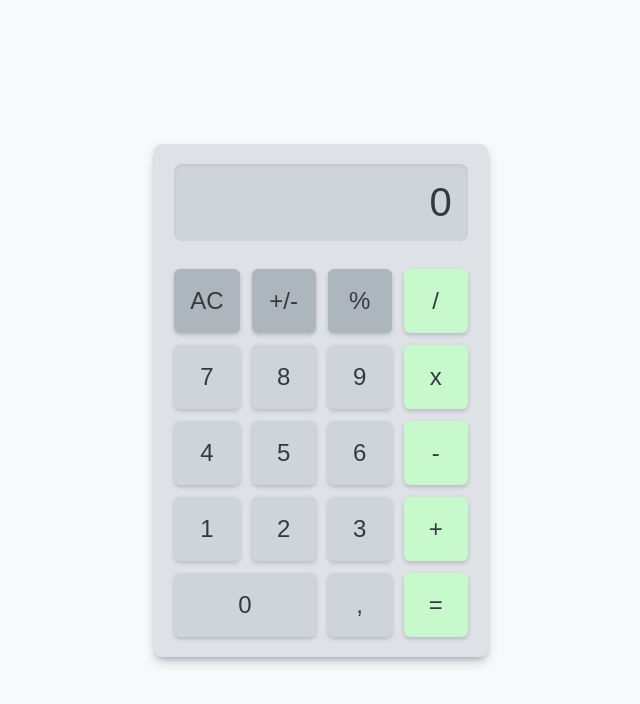
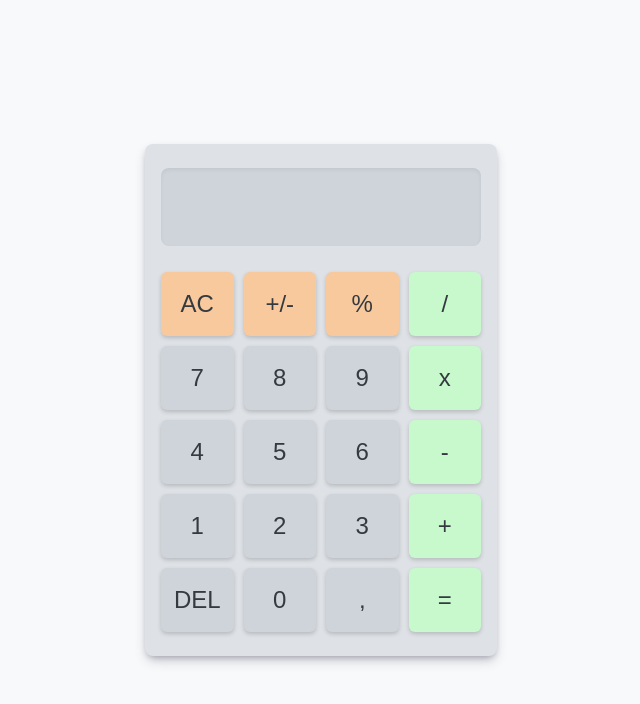
Before and after one commit to MatheusChignolli/calculator-react-ts-vite, a React (Vite) app: page / in a window 1280 px wide. Shown: the top 704 px of the page, without its empty margins (319-959 px from the left). Built offline with nearby package versions, Linux system fonts and the light colour scheme.

Commit message:
improve style and possible bugs on calculations

```diff
--- a/src/App.css
+++ b/src/App.css
@@ -1,8 +1,9 @@
 main {
-  gap: 12px;
+  gap: 10px;
+  width: 320px;
   color: #343a40;
   display: grid;
-  padding: 20px;
+  padding: 24px 16px;
   box-shadow: rgba(50, 50, 93, 0.25) 0px 6px 12px -2px,
     rgba(0, 0, 0, 0.3) 0px 3px 7px -3px;
   border-radius: 8px;
@@ -20,8 +21,8 @@ main button {
   color: #343a40;
   cursor: pointer;
   border: 0px solid transparent;
-  padding: 16px;
-  min-width: 64px;
+  padding: 8px;
+  min-width: 70px;
   font-size: 24px;
   min-height: 64px;
   box-shadow: rgba(0, 0, 0, 0.18) 0px 2px 4px;
@@ -38,21 +39,30 @@ main button:active {
 }
 
 .grey {
-  background: #adb5bd;
+  background: rgb(247, 201, 157);
 }
 
 main .result {
-  box-shadow: rgba(0, 0, 0, 0.06) 0px 2px 4px 0px inset;
-  padding: 16px;
+  grid-area: result;
+  height: 46px;
+  padding: 24px 16px 8px 16px;
+  overflow: hidden;
+  position: relative;
   font-size: 40px;
   max-width: 100%;
   text-align: right;
-  grid-area: result;
+  box-shadow: rgba(0, 0, 0, 0.06) 0px 2px 4px 0px inset;
   margin-bottom: 16px;
+  border-radius: 8px;
   background-color: #ced4da;
-  border-radius: 8px;
+  white-space: nowrap;
+  text-overflow: ellipsis;
 }
 
-main .zero {
-  grid-area: zero;
+main .result p {
+  position: absolute;
+  top: 6px;
+  right: 16px;
+  margin: 0;
+  font-size: 18px;
 }
--- a/src/App.tsx
+++ b/src/App.tsx
@@ -4,11 +4,10 @@ import "./App.css";
 
 BigNumber.config({ DECIMAL_PLACES: 5 });
 
-const initialValues = {
-  old: "0",
-  new: "0",
+type Values = {
+  old?: string;
+  new?: string;
 };
-const initialOperation = null;
 
 enum Operations {
   sum = "sum",
@@ -17,8 +16,15 @@ enum Operations {
   multiply = "multiply",
 }
 
+const initialValues = {
+  old: undefined,
+  new: undefined,
+};
+
+const initialOperation = null;
+
 function App() {
-  const [values, setValues] = useState(initialValues);
+  const [values, setValues] = useState<Values>(initialValues);
   const [operation, setOperation] = useState<Operations | null>(
     initialOperation
   );
@@ -29,52 +35,68 @@ function App() {
   };
 
   const positiveNegative = () =>
-    setValues((prevState) => ({
+    setValues((prevState) =>
+      prevState?.new
+        ? {
             ...prevState,
             new:
-        prevState.new.indexOf("-") === 0
+              prevState?.new?.indexOf("-") === 0
                 ? prevState.new.replace("-", "")
                 : `-${prevState.new}`,
-    }));
+          }
+        : prevState
+    );
 
-  const percentage = () =>
-    setValues((prevState) => ({
+  const percentage = () => {
+    if (values.new)
+      setValues((prevState) =>
+        prevState.new
+          ? {
               ...prevState,
               new: new BigNumber(prevState.new).dividedBy(100).toString(),
-    }));
+            }
+          : prevState
+      );
+  };
 
   const addDot = () => {
-    if (values.new.indexOf(".") === -1) {
+    if (values?.new?.indexOf(".") === -1) {
       setValues((prevState) => ({ ...prevState, new: `${prevState.new}.` }));
     }
   };
 
   const setNumber = (number: string) => {
     setValues((prevState) => {
-      if (["0", "-0"].includes(prevState.new)) {
+      if (!prevState.new) {
+        return {
+          ...prevState,
+          new: number,
+        };
+      }
+
+      if (prevState.new && ["0", "-0"].includes(prevState.new)) {
         return {
           ...prevState,
           new: prevState.new.includes("-") ? `-${number}` : number,
         };
-      } else {
+      }
+
       return {
         ...prevState,
         new: `${prevState.new}${number}`,
       };
-      }
     });
   };
 
   const chooseOperation = (operation: Operations) => {
     setOperation(operation);
     setValues((prevState) => ({
-      new:
-        values.old !== "0"
-          ? operations[operation](prevState.old, prevState.new)
-          : "0",
+      new: undefined,
       old:
-        values.old !== "0"
-          ? operations[operation](prevState.old, prevState.new)
+        prevState.old && prevState.new
+          ? operations[operation].function(prevState.old, prevState.new)
+          : prevState.old
+          ? prevState.old
           : prevState.new,
     }));
   };
@@ -90,23 +112,64 @@ function App() {
     new BigNumber(a).dividedBy(b).toString();
 
   const operations = {
-    sum,
-    minus,
-    multiply,
-    divide,
+    sum: {
+      label: "+",
+      function: sum,
+    },
+    minus: {
+      label: "-",
+      function: minus,
+    },
+    divide: {
+      label: "/",
+      function: divide,
+    },
+    multiply: {
+      label: "x",
+      function: multiply,
+    },
   };
 
   const calculate = () => {
-    if (operation) {
-      setValues((prevState) => {
-        return {
-          old: "0",
-          new: operations[operation](prevState.old, prevState.new),
-        };
-      });
+    if (operation && values.old && values.new) {
+      setValues((prevState) =>
+        prevState.old && prevState.new
+          ? {
+              old: undefined,
+              new: operations[operation].function(prevState.old, prevState.new),
+            }
+          : prevState
+      );
       setOperation(initialOperation);
     }
   };
+
+  const deleteNumber = () =>
+    setValues((prevState) => {
+      const slicedValue = prevState.new?.slice(0, -1);
+
+      if (slicedValue === "-") {
+        return {
+          ...prevState,
+          new: undefined,
+        };
+      }
+
+      if (
+        !!slicedValue &&
+        slicedValue?.indexOf(".") === slicedValue?.length - 1
+      ) {
+        return {
+          ...prevState,
+          new: slicedValue.slice(0, -1),
+        };
+      }
+
+      return {
+        ...prevState,
+        new: slicedValue,
+      };
+    });
 
   const buttons = [
     {
@@ -181,8 +244,11 @@ function App() {
       onClick: () => chooseOperation(Operations.sum),
     },
     {
+      label: "DEL",
+      onClick: deleteNumber,
+    },
+    {
       label: "0",
-      className: "zero",
       onClick: () => setNumber("0"),
     },
     {
@@ -199,7 +265,12 @@ function App() {
   return (
     <main>
       <div className="result">
-        {typeof values.new === "string" ? values.new : "Error!"}
+        {operation && !!values.old && (
+          <p>
+            {values.old} {operations[operation].label}
+          </p>
+        )}
+        {values.new}
       </div>
       {buttons.map(({ label, ...buttonProps }, index) => (
         <button key={`button-${index}`} {...buttonProps}>
```
Lines whose indentation alone changed are shown as unchanged.
